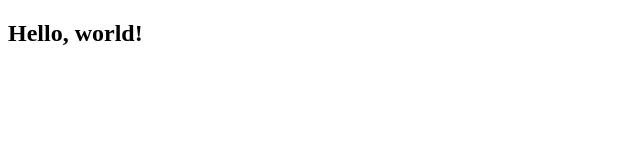
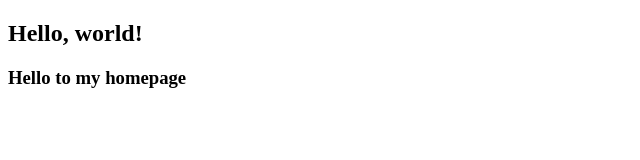
Before and after one commit to MahdiOuzzane/demo, a plain HTML site: page index.html in a window 1280 px wide. Shown: the whole page, without its empty margins (0-640 px from the left). Drawn offline with Linux system fonts and the light colour scheme.

Commit message:
changed the index.html file

```diff
--- a/index.html
+++ b/index.html
@@ -8,5 +8,6 @@
 </head>
 <body>
     <H2>Hello, world!</H2>
+    <h3>Hello to my homepage</h3>
 </body>
 </html>
```
